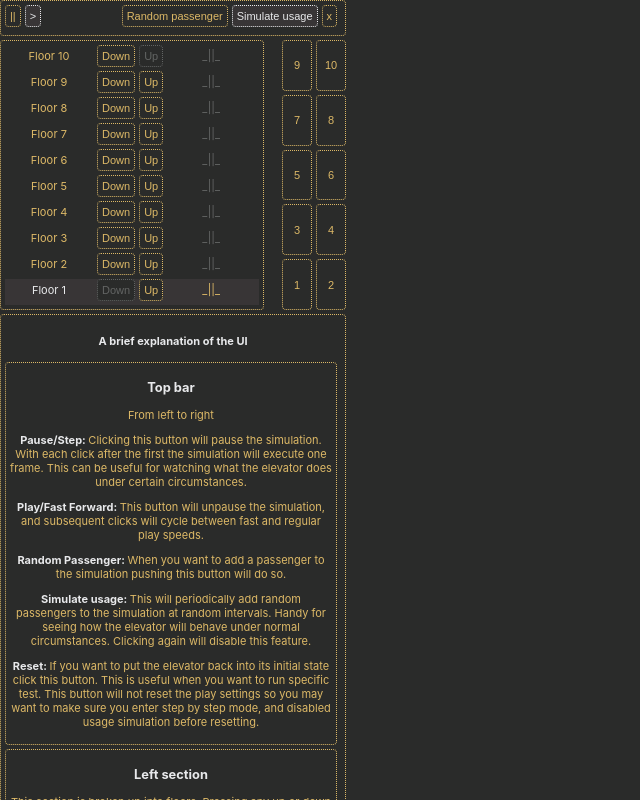
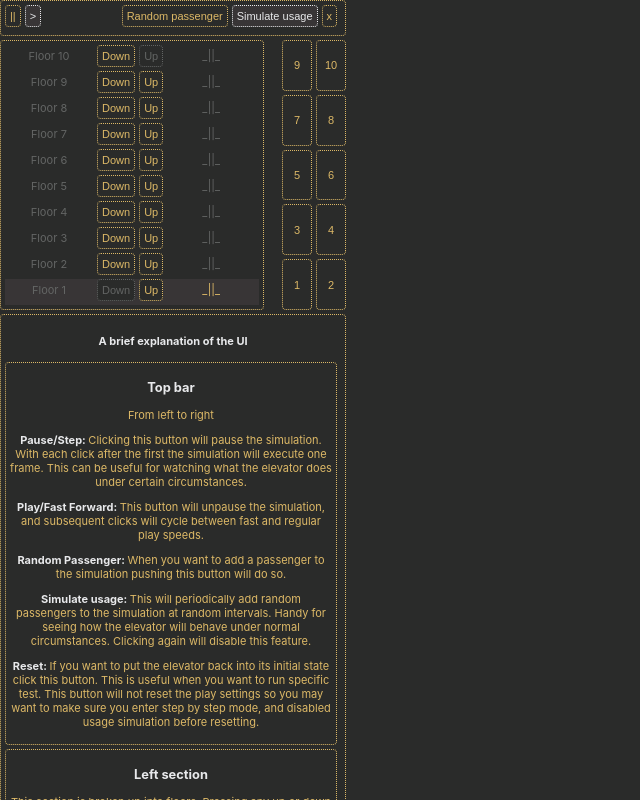
Before and after one commit to cedw032/elevator_simulator, a React (Create React App) app: page / in a window 1280 px wide. Shown: the top 800 px of the page, without its empty margins (0-640 px from the left). Built offline with nearby package versions, Linux system fonts and the light colour scheme; the HTML template or start-up script is replaced by a standard one.

Commit message:
Display improvements

```diff
--- a/src/App.css
+++ b/src/App.css
@@ -14,19 +14,24 @@ body {
       margin-right: 4px;
       text-align: center;
       font-size: 11px; }
+    body .app .floor-state,
     body .app .floor-door-state {
       transition: 0.7s ease background-color, 0.7s ease border-color,  0.7s ease color; }
+      body .app .floor-state.white,
       body .app .floor-door-state.white {
         transition: none;
         background-color: #383536;
         color: #E8E9EB;
         border-color: #E8E9EB; }
+      body .app .floor-state.red,
       body .app .floor-door-state.red {
         color: #ED474A;
         border-color: #ED474A; }
+      body .app .floor-state.yellow,
       body .app .floor-door-state.yellow {
         color: #DDB967;
         border-color: #DDB967; }
+      body .app .floor-state.hidden,
       body .app .floor-door-state.hidden {
         border-color: #636564;
         color: #636564; }
--- a/src/App.js
+++ b/src/App.js
@@ -109,6 +109,7 @@ function App() {
 					floors={floors}
 					currentFloor={currentFloor}
 					requests={requests}
+					destinations={destinations}
 					doorsOpen={doorsOpen}
 					requestElevator={requestElevator}/>
 				<ElevatorDisplay
--- a/src/App.scss
+++ b/src/App.scss
@@ -31,6 +31,7 @@ body {
 			font-size: 11px;
 		}
 
+		.floor-state,
 		.floor-door-state {
 
 			transition:
--- a/src/components/FloorBank.js
+++ b/src/components/FloorBank.js
@@ -1,7 +1,7 @@
 import React from 'react';
 import FloorDisplay from './FloorDisplay';
 
-const FloorBank = ({floors, currentFloor, requests, doorsOpen, requestElevator}) => {
+const FloorBank = ({floors, currentFloor, requests, destinations, doorsOpen, requestElevator}) => {
 
 	return (
 		<div className='floor-bank panel'>
@@ -12,6 +12,7 @@ const FloorBank = ({floors, currentFloor, requests, doorsOpen, requestElevator})
 					isCurrentFloor={floor === currentFloor}
 					elevatorDoorsOpen={doorsOpen}
 					requests={requests.filter(request => request.floor === floor)}
+					isDestination={!!destinations.find(destination => destination === floor)}
 					requestElevator={requestElevator}
 					key={floor}/>
 			)}
--- a/src/components/FloorDisplay.js
+++ b/src/components/FloorDisplay.js
@@ -3,7 +3,7 @@ import cx from 'classnames';
 import {DOWN, UP} from '../constants/direction';
 import Button from './Button';
 
-const FloorDisplay = ({floor, floors, isCurrentFloor, elevatorDoorsOpen, requests, requestElevator}) => {
+const FloorDisplay = ({floor, floors, isCurrentFloor, elevatorDoorsOpen, requests, isDestination, requestElevator}) => {
 
 	const isUpRequested = !!requests.find(request => request.direction === UP);
 	const isDownRequested = !!requests.find(request => request.direction === DOWN);
@@ -14,31 +14,45 @@ const FloorDisplay = ({floor, floors, isCurrentFloor, elevatorDoorsOpen, request
 	const isTopFloor = floor === +floors.slice(-1);
 	const isBottomFloor = floor === floors[0];
 
+	const isWaitingForElevator =
+		!hereAndOpen
+		&& (isDestination || isUpRequested || isDownRequested);
+
 	return (
 		<div className={cx('row', 'floor-display', isCurrentFloor && 'highlight')}>
 
-			<div>Floor {floor}</div>
+			<div
+				children={`Floor ${floor}`}
+				className={cx(
+					'floor-state',
+					/*hereAndOpen && 'white',
+					!hereAndOpen && 'yellow',*/
+
+					(isWaitingForElevator) && 'yellow',
+					hereAndOpen && 'white',
+					!isWaitingForElevator && !hereAndOpen && 'hidden',
+				)}/>
 
 			<Button
+				children='Down'
 				className={cx(isDownRequested && 'toggled')}
 				onClick={() => requestElevator(floor, DOWN)}
-				disabled={isBottomFloor}
-				children='Down'/>
+				disabled={isBottomFloor}/>
 
 			<Button
+				children='Up'
 				className={cx(isUpRequested && 'toggled')}
 				onClick={() => requestElevator(floor, UP)}
-				disabled={isTopFloor}
-				children='Up'/>
+				disabled={isTopFloor}/>
 
 			<div
+				children={hereAndOpen ? '|__|' : '_||_' }
 				className={cx(
 					'floor-door-state',
 					hereAndNotOpen && 'yellow',
 					hereAndOpen && 'white',
 					!isCurrentFloor && 'hidden'
-				)}
-				children={hereAndOpen ? '|__|' : '_||_' }/>
+				)}/>
 
 		</div>
 	);
```
